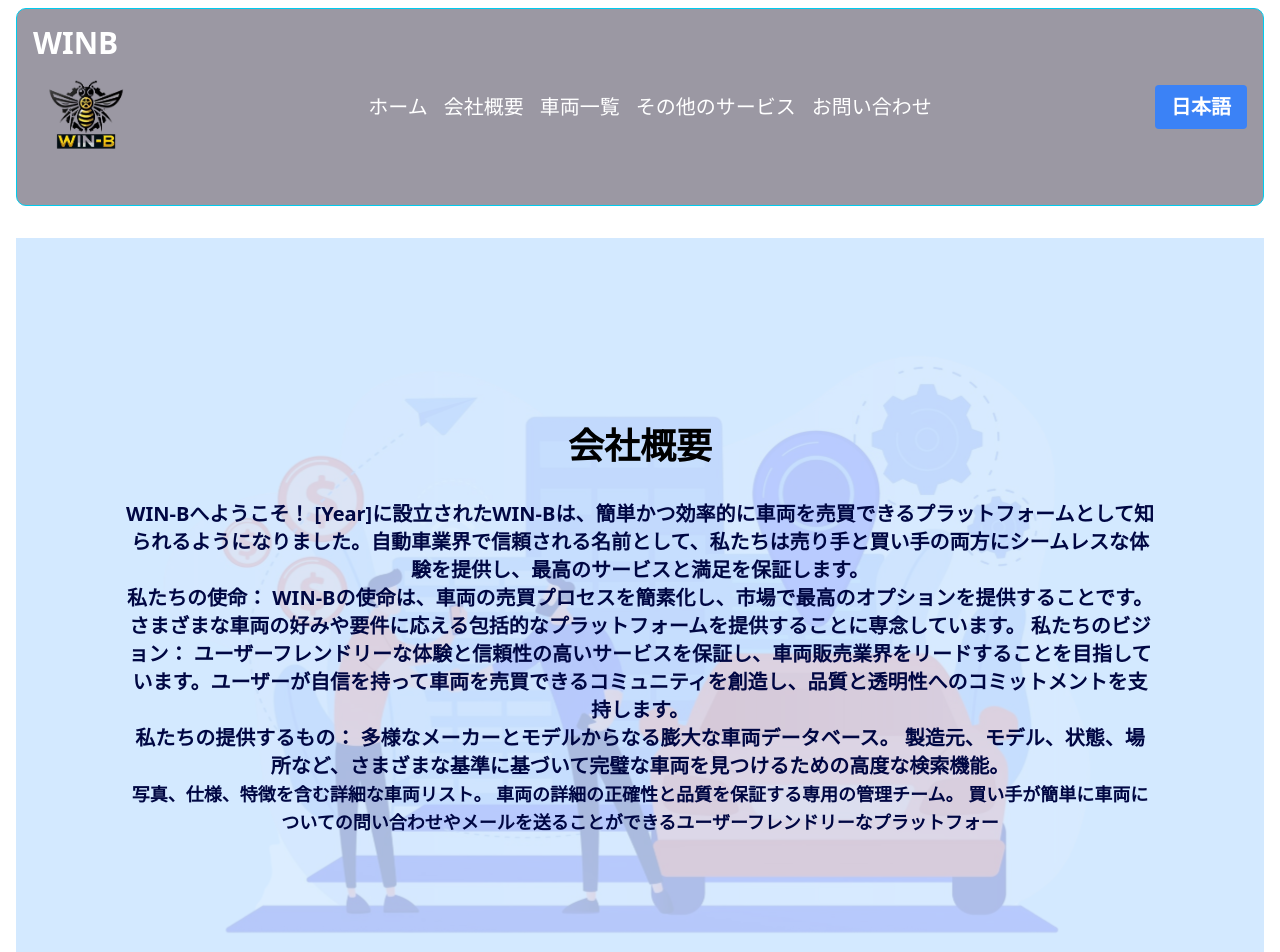
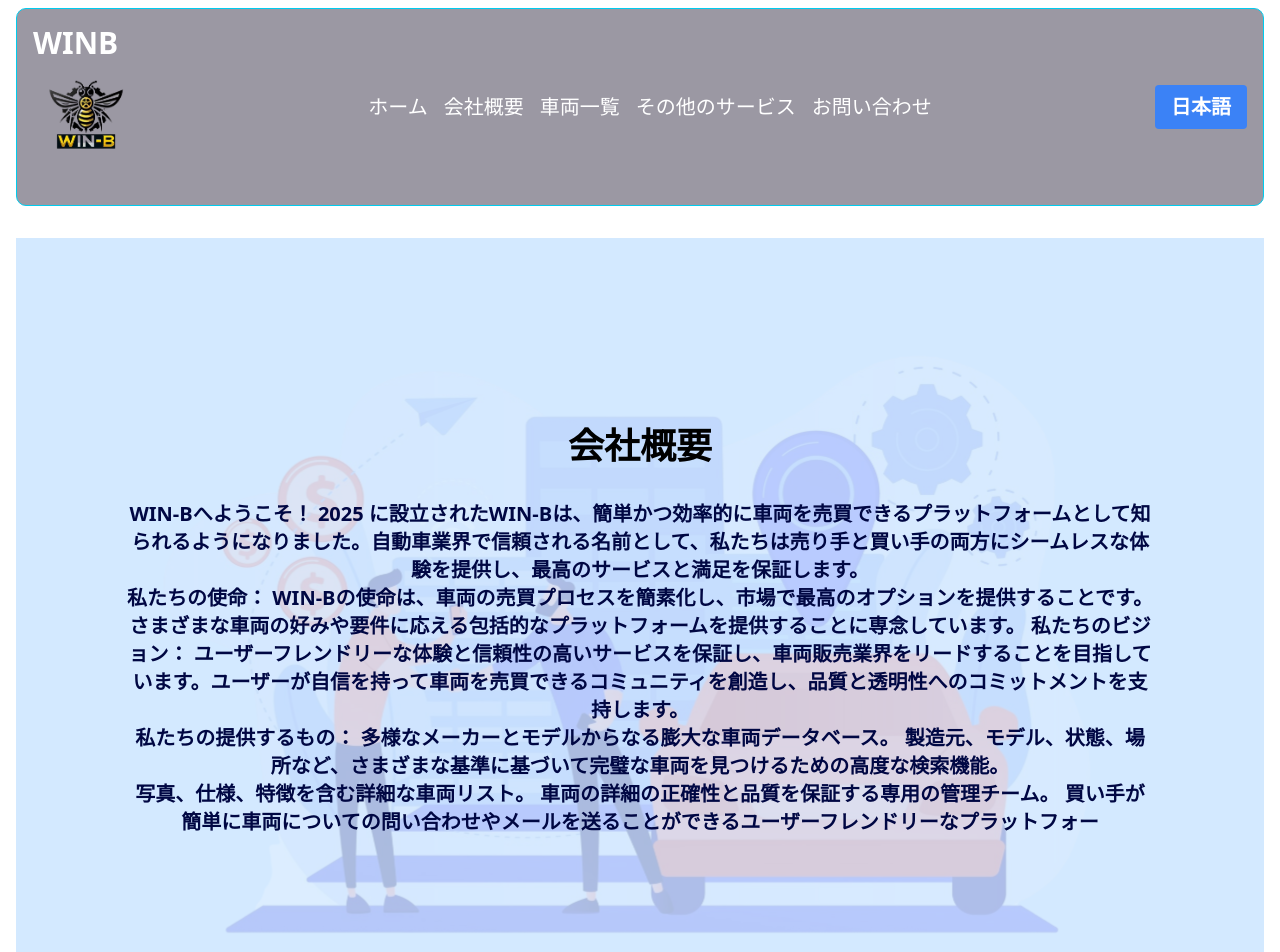
Before and after one commit to WinbCoLtd/winb-prod, a Next.js app: page /en/companyProfile in a window 1280 px wide. Shown: the top 952 px of the page. Built offline with nearby package versions, Linux system fonts and the light colour scheme.

Commit message:
feat:ui:companyProfile

```diff
--- a/app/[locale]/companyProfile/page.tsx
+++ b/app/[locale]/companyProfile/page.tsx
@@ -9,14 +9,14 @@ const Profile = () => {
       </div>
 
       <div className="min-h-[783px] mb-9 relative w-full flex flex-col mt-16 sm:mt-8 sm:p-4 md:p-8 bg-company-profile bg-cover bg-center object-center bg-no-repeat items-center justify-center">
-        <h1 className=" text-black font-semibold  lg:text-[36px] md:text-[32px] sm:text-[28px]xxs:text-[24px] leading-tight text-center">
+        <h1 className=" text-black font-semibold text-[36px] lg:text-[36px] md:text-[32px] sm:text-[28px] xxs:text-[24px] leading-tight text-center">
           会社概要
         </h1>
 
-        <div className="max-w-[1029px] font-semibold text-xl text-[#000743] text-center mt-8">
+        <div className="max-w-[1029px] font-semibold text-xl lg:text-xl md:text-16px text-[#000743] text-center mt-8">
           <p className="">
-            WIN-Bへようこそ！
-            [Year]に設立されたWIN-Bは、簡単かつ効率的に車両を売買できるプラットフォームとして知られるようになりました。自動車業界で信頼される名前として、私たちは売り手と買い手の両方にシームレスな体験を提供し、最高のサービスと満足を保証します。
+            WIN-Bへようこそ！ 2025
+            に設立されたWIN-Bは、簡単かつ効率的に車両を売買できるプラットフォームとして知られるようになりました。自動車業界で信頼される名前として、私たちは売り手と買い手の両方にシームレスな体験を提供し、最高のサービスと満足を保証します。
           </p>
           <p className="">
             私たちの使命：
@@ -29,7 +29,7 @@ const Profile = () => {
             多様なメーカーとモデルからなる膨大な車両データベース。
             製造元、モデル、状態、場所など、さまざまな基準に基づいて完璧な車両を見つけるための高度な検索機能。
           </p>
-          <p className="lg:text-[18px] sm:text-[14px] xs:text-[14px] xxs:text-[14px] font-semibold">
+          <p className="">
             写真、仕様、特徴を含む詳細な車両リスト。
             車両の詳細の正確性と品質を保証する専用の管理チーム。
             買い手が簡単に車両についての問い合わせやメールを送ることができるユーザーフレンドリーなプラットフォー
```
